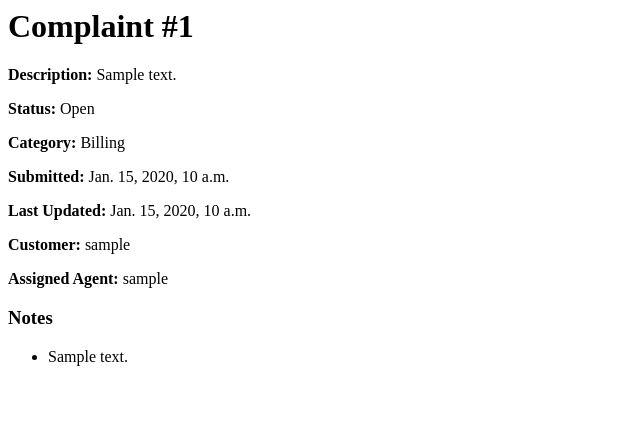
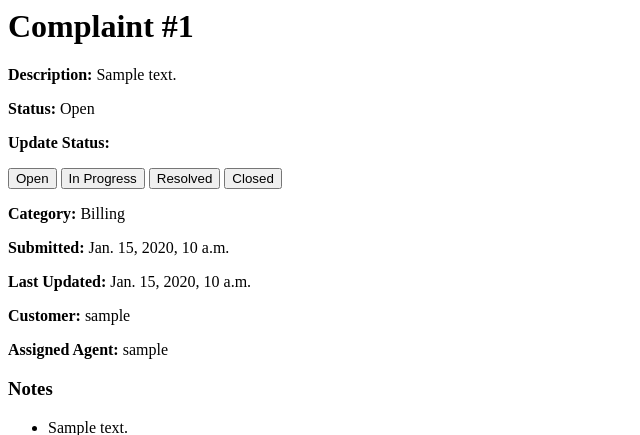
Before and after one commit to VishalRamki/dc-assessment, a Django app: page /dashboard/complaint/1/ in a window 1280 px wide. Shown: the top 435 px of the page, without its empty margins (0-640 px from the left). Run offline with Django 5.2, Linux system fonts and the light colour scheme; a user stored in the database is signed in; data comes from the database, SQL or seed files in the repository; tables that the repository leaves empty hold one stand-in row (values such as "Sample post").

Commit message:
Adds Ability to set status via endpoint ; Adds Additional Button to Escalate Complaint using a note ; Ability to change Complaint's Status to every except Escalated.

```diff
--- a/cfms/dashboard/templates/complaint/detail.html
+++ b/cfms/dashboard/templates/complaint/detail.html
@@ -2,6 +2,22 @@
 
 <p><strong>Description:</strong> {{ complaint.description }}</p>
 <p><strong>Status:</strong> {{ complaint.complaint_status_ref }}</p>
+
+{% if can_update_status %}
+<p><strong>Update Status:</strong>
+  {% for status in statuses %}
+    <form method="post"
+          action="{% url 'dashboard:update-status' complaint.id status.id %}"
+          style="display:inline;">
+      {% csrf_token %}
+      <button type="submit">
+        {{ status.name }}
+      </button>
+    </form>
+  {% endfor %}
+</p>
+{% endif %}
+
 <p><strong>Category:</strong> {{ complaint.complaint_category_ref }}</p>
 
 <p><strong>Submitted:</strong> {{ complaint.sub_date }}</p>
@@ -25,5 +41,8 @@
     {% csrf_token %}
     {{ note_form.as_p }}
     <button type="submit">Add</button>
+    <button type="submit" name="action" value="escalate">
+        Escalate
+    </button>
   </form>
 {% endif %}
--- a/cfms/dashboard/urls.py
+++ b/cfms/dashboard/urls.py
@@ -7,4 +7,6 @@ urlpatterns = [
     path("complaint/", views.IndexView.as_view(), name="index"),
     path("complaint/<int:pk>/", views.DetailView.as_view(), name="detail"),
     path('complaint/create/', views.CreateView.as_view(), name='create'),
+    path("complaint/<int:pk>/status/<int:status_id>/",views.UpdateComplaintStatusView.as_view(),    name="update-status"
+)
 ]
--- a/cfms/dashboard/views.py
+++ b/cfms/dashboard/views.py
@@ -36,9 +36,11 @@ class DetailView(LoginRequiredMixin, generic.DetailView):
 
     def get_context_data(self, **kwargs):
         context = super().get_context_data(**kwargs)
-
+        context["statuses"] = ComplaintStatus.objects.exclude(name="Escalated")
         user = self.request.user
-
+        context["can_update_status"] = (
+                user.is_staff or user.groups.filter(name="Agent").exists() or user.groups.filter(name="Admin").exists()
+            )
         # only allow certain group (e.g. "Agent")
         if user.groups.filter(name="Agent").exists() or user.groups.filter(name="Admin"):
             context["note_form"] = NoteForm()
@@ -58,11 +60,21 @@ class DetailView(LoginRequiredMixin, generic.DetailView):
 
         if form.is_valid():
             note = form.save(commit=False)
-            note.created_by = user
+            note.created_by = request.user
             note.save()
 
-            # attach note to complaint
             self.object.notes.add(note)
+
+            action = request.POST.get("action")
+
+            # normal note
+            if action == "note":
+                pass
+            # escalate action
+            elif action == "escalate":
+                self.object.complaint_status_ref = ComplaintStatus.objects.get(name="Escalated")
+                self.object.last_update_date = timezone.now()
+                self.object.save()
 
         return redirect("dashboard:detail", pk=self.object.pk)
 
@@ -90,3 +102,25 @@ class CreateView(LoginRequiredMixin, generic.CreateView):
 
 class ResultsView(generic.DetailView):
     model = Complaint
+
+class UpdateComplaintStatusView(LoginRequiredMixin, generic.DetailView):
+
+    def post(self, request, pk, status_id):
+        complaint = get_object_or_404(Complaint, pk=pk)
+
+        # HARD SECURITY CHECK
+        if not (request.user.is_staff or request.user.groups.filter(name="Agent").exists()  or request.user.groups.filter(name="Admin").exists()):
+            from django.core.exceptions import PermissionDenied
+            raise PermissionDenied
+
+        # Optional: ensure agent is assigned to this complaint
+        if request.user.groups.filter(name="Admin").exists():
+            pass
+        elif request.user.groups.filter(name="Agent").exists():
+            if complaint.assigned_agent_ref != request.user:
+                raise PermissionDenied
+
+        complaint.complaint_status_ref_id = status_id
+        complaint.save()
+
+        return redirect("dashboard:detail", pk=pk)
```
